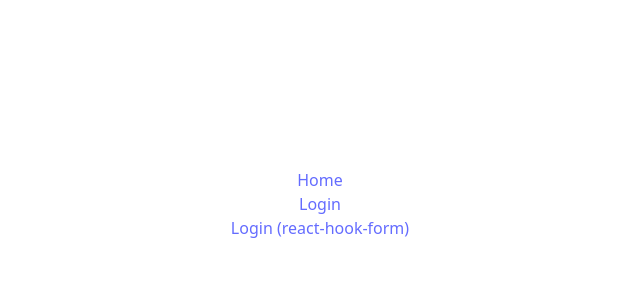
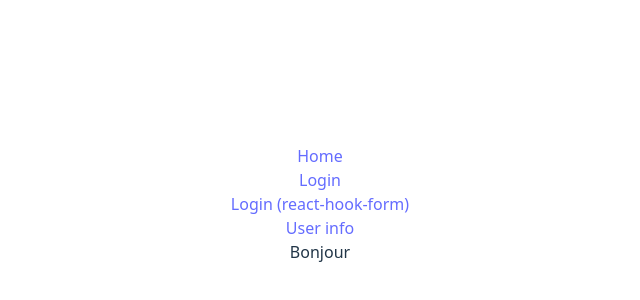
Before and after one commit to axelhri/redux-practice, a React (Vite) app: page /user in a window 1280 px wide. Shown: the part 196-496 px from the top of the page, without its empty margins (320-960 px from the left). Built offline with nearby package versions, Linux system fonts and the light colour scheme.

Commit message:
jwtdecode and use selector

```diff
--- a/package.json
+++ b/package.json
@@ -14,6 +14,7 @@
     "@reduxjs/toolkit": "^2.8.2",
     "@tanstack/react-query": "^5.86.0",
     "axios": "^1.11.0",
+    "jwt-decode": "^4.0.0",
     "react": "^19.1.1",
     "react-dom": "^19.1.1",
     "react-hook-form": "^7.62.0",
--- a/src/App.tsx
+++ b/src/App.tsx
@@ -4,6 +4,7 @@ import { Login } from './components/Login.tsx';
 import { BrowserRouter, Route, Routes } from 'react-router-dom';
 import { Navbar } from './components/Navbar.tsx';
 import { ReactHookFormLogin } from './components/ReactHookFormLogin.tsx';
+import { UserInfo } from './components/UserInfo.tsx';
 
 function App() {
   return (
@@ -11,6 +12,7 @@ function App() {
       <Navbar />
       <Routes>
         <Route path={'/'} element={<Counter />} />
+        <Route path={'/user'} element={<UserInfo />} />
         <Route path={'/login'} element={<Login />} />
         <Route path={'/login-rhf'} element={<ReactHookFormLogin />} />
       </Routes>
--- a/src/api/auth.ts
+++ b/src/api/auth.ts
@@ -6,10 +6,6 @@ interface LoginCredentials {
 }
 
 interface LoginResponse {
-  user: {
-    id: string;
-    email: string;
-  };
   token: string;
 }
 
--- a/src/components/Navbar.tsx
+++ b/src/components/Navbar.tsx
@@ -13,6 +13,10 @@ export const Navbar = () => {
       <div>
         <Link to={'/login-rhf'}>Login (react-hook-form)</Link>
       </div>
+
+      <div>
+        <Link to={'/user'}>User info</Link>
+      </div>
     </nav>
   );
 };
--- /dev/null
+++ b/src/components/UserInfo.tsx
@@ -0,0 +1,7 @@
+import { useSelector } from 'react-redux';
+import type { RootState } from '../state/store.ts';
+
+export const UserInfo = () => {
+  const user = useSelector((state: RootState) => state.auth.user);
+  return <div>Bonjour {user?.email}</div>;
+};
--- a/src/features/auth/authSlice.ts
+++ b/src/features/auth/authSlice.ts
@@ -1,13 +1,21 @@
 import { createSlice, type PayloadAction } from '@reduxjs/toolkit';
+import { jwtDecode } from 'jwt-decode';
+
+interface User {
+  id: string;
+  email: string;
+}
 
 interface AuthState {
   token: string | null;
   isAuthenticated: boolean;
+  user: User | null;
 }
 
 const initialState: AuthState = {
   token: null,
   isAuthenticated: false,
+  user: null,
 };
 
 const authSlice = createSlice({
@@ -16,12 +24,25 @@ const authSlice = createSlice({
   reducers: {
     setCredentials: (state, action: PayloadAction<{ token: string }>) => {
       state.token = action.payload.token;
-      state.isAuthenticated = false;
+      state.isAuthenticated = true;
+
+      try {
+        const decoded: any = jwtDecode(action.payload.token);
+        state.user = {
+          id: decoded.id,
+          email: decoded.username,
+        };
+      } catch (e) {
+        console.error('Impossible de décoder le token', e);
+      }
+
       localStorage.setItem('token', action.payload.token);
     },
     logout: (state) => {
       state.token = null;
       state.isAuthenticated = false;
+      state.user = null;
+      localStorage.removeItem('token');
     },
   },
 });
--- a/src/features/auth/useAuth.ts
+++ b/src/features/auth/useAuth.ts
@@ -2,9 +2,10 @@ import { useDispatch } from 'react-redux';
 import { setCredentials } from './authSlice';
 import { login } from '../../api/auth';
 import { useMutation } from '@tanstack/react-query';
+import type { AppDispatch } from '../../state/store.ts';
 
 export const useLogin = () => {
-  const dispatch = useDispatch();
+  const dispatch = useDispatch<AppDispatch>();
 
   return useMutation({
     mutationFn: (credentials: { email: string; password: string }) =>
```
Also changed, not shown: 1 other file (tests, documents, lock files or other folders).
